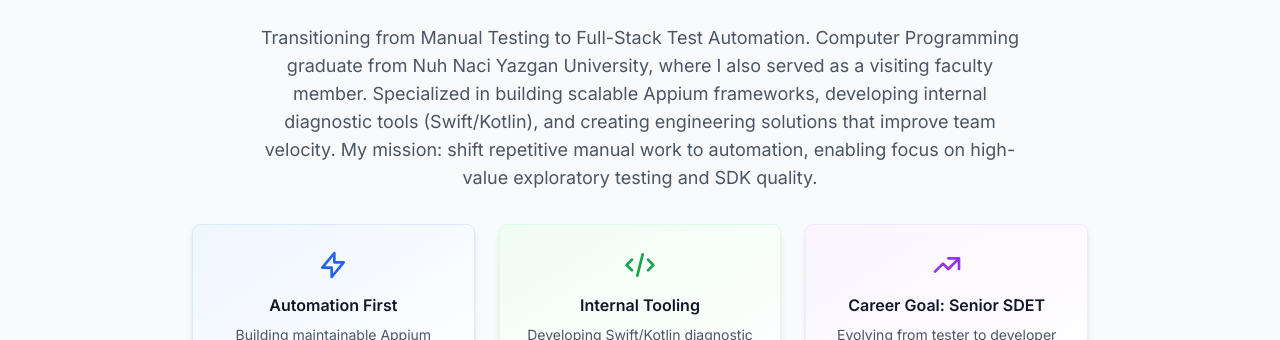
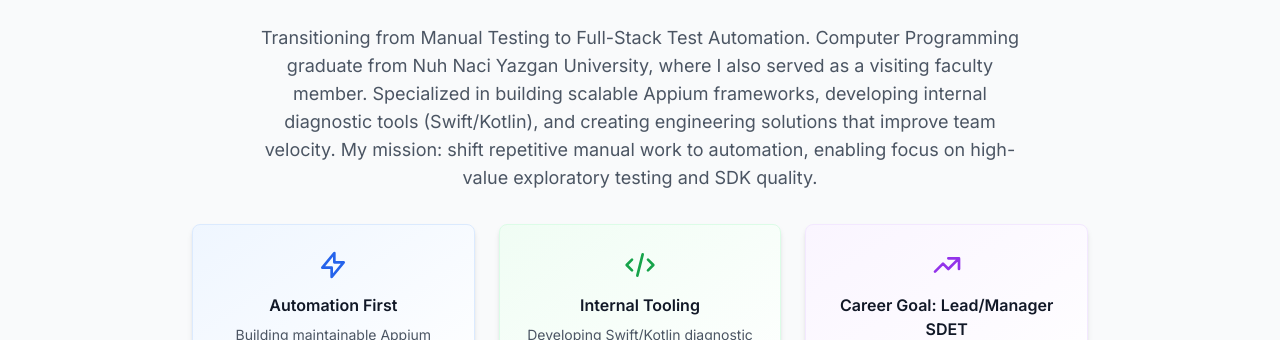
Before and after one commit to eisildak/erol_isildak_webSite, a website: page index.html in a window 1280 px wide. Shown: the part 460-800 px from the top of the page. Drawn offline with nearby package versions, Linux system fonts and the light colour scheme.

```diff
--- a/index.html
+++ b/index.html
@@ -129,7 +129,7 @@
                             <div class="flex items-center justify-center mb-3">
                                 <svg class="w-8 h-8 text-purple-600" fill="none" stroke="currentColor" viewBox="0 0 24 24" xmlns="http://www.w3.org/2000/svg"><path stroke-linecap="round" stroke-linejoin="round" stroke-width="2" d="M13 7h8m0 0v8m0-8l-8 8-4-4-6 6"></path></svg>
                             </div>
-                            <h3 class="text-center font-semibold text-gray-900 mb-2" data-en="Career Goal: Senior SDET" data-tr="Kariyer Hedefi: Senior SDET">Career Goal: Senior SDET</h3>
+                            <h3 class="text-center font-semibold text-gray-900 mb-2" data-en="Career Goal: Lead/Manager SDET" data-tr="Kariyer Hedefi: Senior SDET">Career Goal: Senior SDET</h3>
                             <p class="text-center text-sm text-gray-600" data-en="Evolving from tester to developer of quality infrastructure" data-tr="Test uzmanından kalite altyapısı geliştiricisine dönüşüyorum">Evolving from tester to developer of quality infrastructure</p>
                         </div>
                     </div>
```
